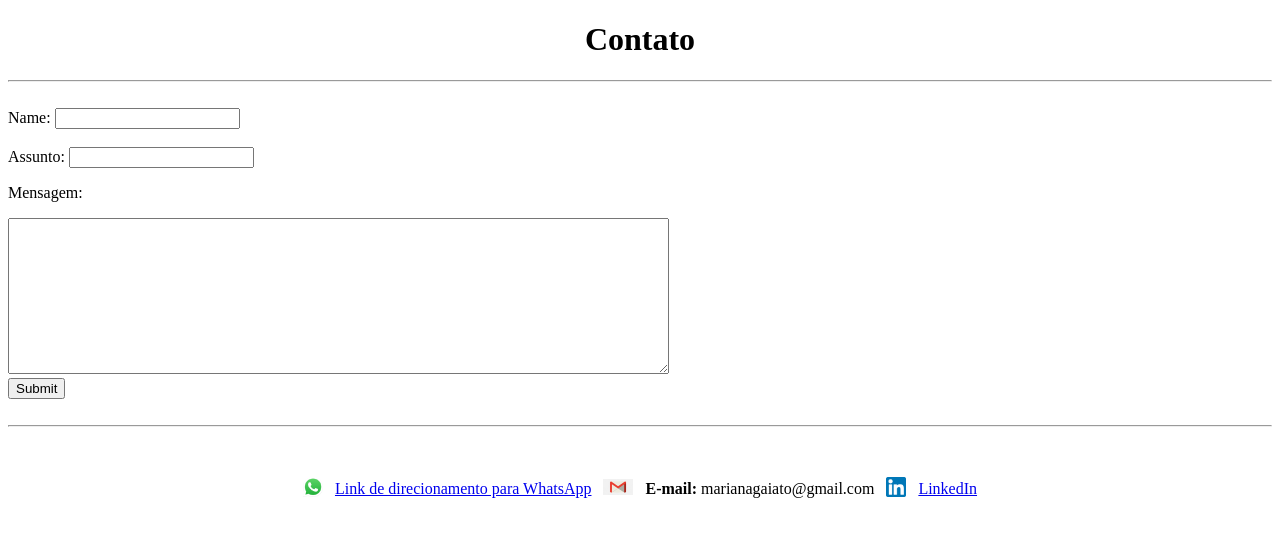
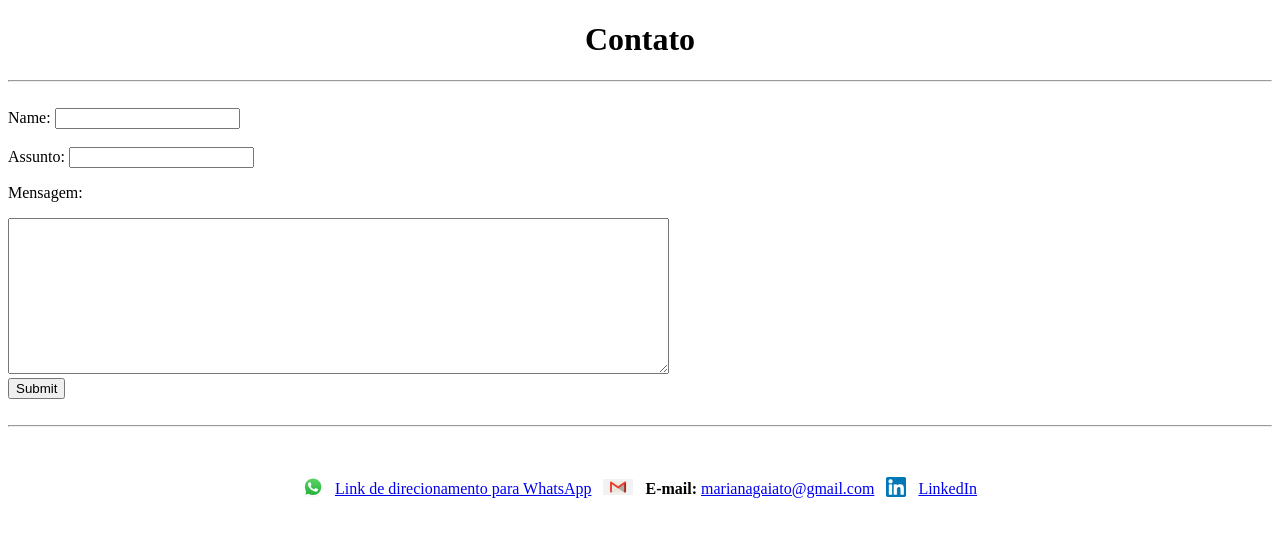
Before and after one commit to MarianaGaiato/cv, a plain HTML site: page contact.html in a window 1280 px wide. Drawn offline with Linux system fonts and the light colour scheme.

Commit message:
Update contact.html

```diff
--- a/contact.html
+++ b/contact.html
@@ -28,7 +28,7 @@
       <td><a href="http://api.whatsapp.com/send?1=pt_BR&phone=5522999934853">Link de direcionamento para WhatsApp</a></td>
       <td><img style="width:30px" src="file-email.png" alt="Image Logo LinkedIn" </td>
       <td>
-        <p><b>E-mail:</b> marianagaiato@gmail.com</p>
+        <p><b>E-mail:</b> <a href="mailto:marianagaiato@gmail.com">marianagaiato@gmail.com</a></p>
       </td>
       <td><img style="width:20px" src="file-linkedin.png" alt="Image Logo LinkedIn" </td>
       <td><a href="https://www.linkedin.com/in/mariana-gaiato-b185041b6/">LinkedIn</td>
```
